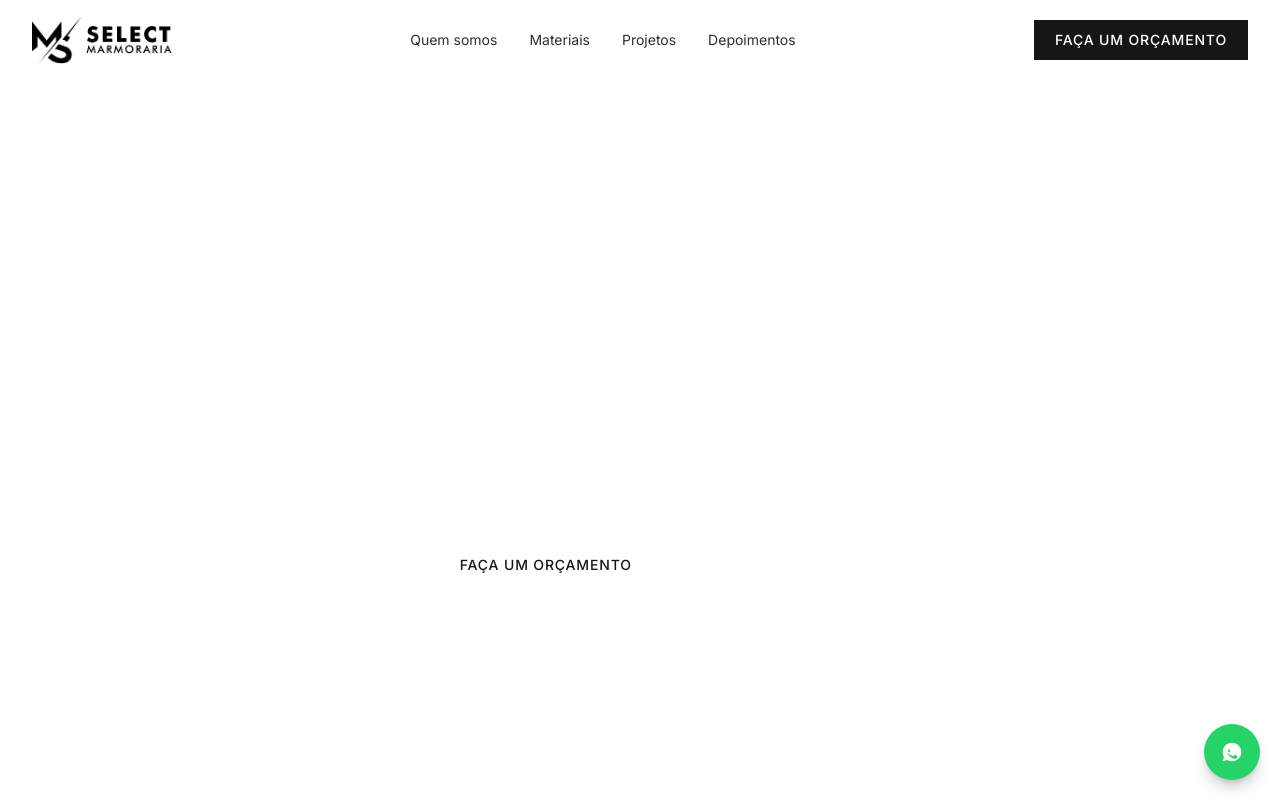
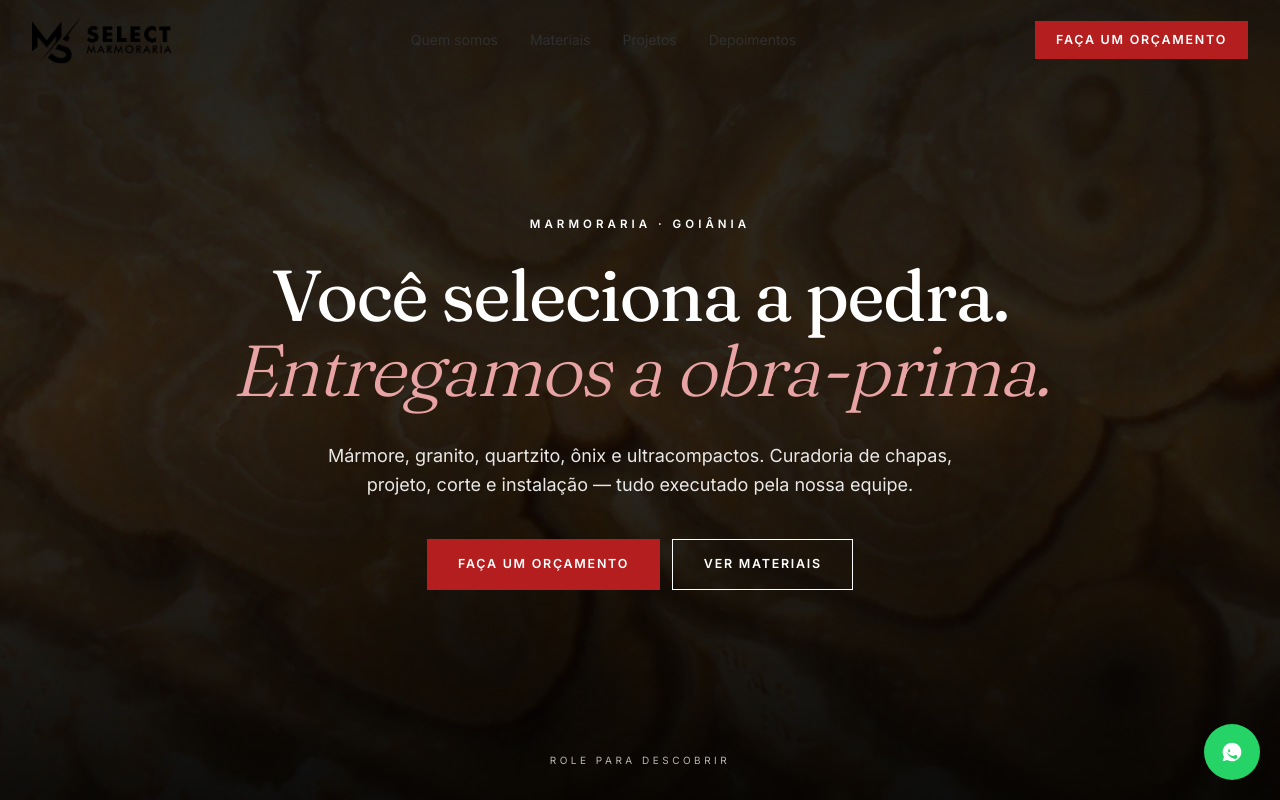
Before and after one commit to jessesdepaula-cell/select-marmores, a Next.js app: page / in a window 1280 px wide. Shown: the top 800 px of the page. Built offline with nearby package versions, Linux system fonts and the light colour scheme.

Commit message:
fix(hero): corrige stacking que escondia hero | feat(brand): adiciona vermelho como cor de destaque (botões, eyebrows, italics)

```diff
--- a/src/app/globals.css
+++ b/src/app/globals.css
@@ -7,12 +7,15 @@
   --ink-soft: #2f2f2f;
   --muted: #6b6b6b;
   --line: #e8e6e2;
-  --accent: #161616;
+  --red: #b41e1e;
+  --red-deep: #8b1414;
+  --red-soft: #fbf3f3;
 }
 
 @theme inline {
   --color-bg: var(--bg);
   --color-ink: var(--ink);
+  --color-red: var(--red);
   --font-sans: var(--font-inter);
   --font-serif: var(--font-fraunces);
 }
@@ -28,57 +31,74 @@ html, body {
 
 html { scroll-behavior: smooth; }
 
-/* Botão principal */
+/* CTA principal (vermelho da marca) */
 .btn {
   display: inline-flex;
   align-items: center;
   justify-content: center;
   gap: 0.5rem;
-  padding: 0.9rem 1.8rem;
+  padding: 0.95rem 1.9rem;
+  background: var(--red);
+  color: #fff;
+  font-size: 0.78rem;
+  font-weight: 600;
+  letter-spacing: 0.14em;
+  text-transform: uppercase;
+  border: 1px solid var(--red);
+  transition: background .2s, color .2s, border-color .2s;
+}
+.btn:hover { background: var(--red-deep); border-color: var(--red-deep); }
+
+.btn-dark {
+  display: inline-flex;
+  align-items: center;
+  justify-content: center;
+  gap: 0.5rem;
+  padding: 0.95rem 1.9rem;
   background: var(--ink);
   color: #fff;
-  font-size: 0.875rem;
-  font-weight: 500;
-  letter-spacing: 0.06em;
+  font-size: 0.78rem;
+  font-weight: 600;
+  letter-spacing: 0.14em;
   text-transform: uppercase;
   border: 1px solid var(--ink);
-  transition: background .2s, color .2s, transform .2s;
+  transition: background .2s, color .2s;
 }
-.btn:hover { background: #fff; color: var(--ink); }
+.btn-dark:hover { background: var(--red); border-color: var(--red); }
 
 .btn-outline {
   display: inline-flex;
   align-items: center;
   justify-content: center;
   gap: 0.5rem;
-  padding: 0.9rem 1.8rem;
+  padding: 0.95rem 1.9rem;
   background: transparent;
   color: var(--ink);
-  font-size: 0.875rem;
-  font-weight: 500;
-  letter-spacing: 0.06em;
+  font-size: 0.78rem;
+  font-weight: 600;
+  letter-spacing: 0.14em;
   text-transform: uppercase;
   border: 1px solid var(--ink);
-  transition: background .2s, color .2s;
+  transition: background .2s, color .2s, border-color .2s;
 }
-.btn-outline:hover { background: var(--ink); color: #fff; }
+.btn-outline:hover { background: var(--red); color: #fff; border-color: var(--red); }
 
 .btn-light {
   display: inline-flex;
   align-items: center;
   justify-content: center;
   gap: 0.5rem;
-  padding: 0.9rem 1.8rem;
+  padding: 0.95rem 1.9rem;
   background: #fff;
-  color: var(--ink);
-  font-size: 0.875rem;
-  font-weight: 500;
-  letter-spacing: 0.06em;
+  color: var(--red);
+  font-size: 0.78rem;
+  font-weight: 600;
+  letter-spacing: 0.14em;
   text-transform: uppercase;
   border: 1px solid #fff;
   transition: background .2s, color .2s, border-color .2s;
 }
-.btn-light:hover { background: transparent; color: #fff; border-color: #fff; }
+.btn-light:hover { background: var(--red); color: #fff; border-color: var(--red); }
 
 /* Inputs */
 .field {
@@ -89,19 +109,22 @@ html { scroll-behavior: smooth; }
   color: var(--ink);
   font-size: 0.95rem;
   outline: none;
-  transition: border-color .2s;
+  transition: border-color .2s, box-shadow .2s;
 }
-.field:focus { border-color: var(--ink); }
+.field:focus { border-color: var(--red); box-shadow: 0 0 0 3px rgba(180,30,30,.12); }
 
-/* Section eyebrow */
+/* Section eyebrow (sempre vermelho) */
 .eyebrow {
   display: inline-block;
-  font-size: 0.7rem;
+  font-size: 0.72rem;
   letter-spacing: 0.35em;
   text-transform: uppercase;
-  color: var(--muted);
-  font-weight: 500;
+  color: var(--red);
+  font-weight: 600;
 }
+
+/* Accent inline em títulos */
+.accent { color: var(--red); }
 
 /* Status badges (dashboard) */
 .badge { display:inline-flex; align-items:center; padding:.2rem .6rem; font-size:.72rem; font-weight:600; letter-spacing:.06em; text-transform:uppercase; border-radius:999px; }
@@ -111,11 +134,8 @@ html { scroll-behavior: smooth; }
 .badge-convertido        { background:#e6f7ec; color:#216b3a; }
 .badge-perdido           { background:#fbe6e6; color:#8a2a2a; }
 
-/* Stone tile placeholder backgrounds (each gives a sense of the rock) */
-.stone-base {
-  position: relative;
-  overflow: hidden;
-}
+/* Stone tile texture overlay */
+.stone-base { position: relative; overflow: hidden; }
 .stone-base::after {
   content: '';
   position: absolute; inset: 0;
--- a/src/components/About.tsx
+++ b/src/components/About.tsx
@@ -5,7 +5,7 @@ export default function About() {
         <span className="eyebrow">Quem somos</span>
         <h2 className="mt-5 font-serif text-3xl sm:text-5xl leading-tight max-w-3xl mx-auto">
           A virada de chave entre o
-          <span className="italic"> projeto e a obra-prima.</span>
+          <span className="italic accent"> projeto e a obra-prima.</span>
         </h2>
         <p className="mt-8 text-[var(--ink-soft)] leading-relaxed text-lg max-w-3xl mx-auto">
           Somos uma marmoraria que se comporta como um ateliê. Cada chapa é
@@ -31,7 +31,7 @@ export default function About() {
 function Stat({ n, label }: { n: string; label: string }) {
   return (
     <div className="bg-white py-8 px-4">
-      <div className="font-serif text-3xl sm:text-4xl">{n}</div>
+      <div className="font-serif text-3xl sm:text-4xl accent">{n}</div>
       <div className="mt-2 text-xs uppercase tracking-[0.2em] text-[var(--muted)]">{label}</div>
     </div>
   );
--- a/src/components/Hero.tsx
+++ b/src/components/Hero.tsx
@@ -2,38 +2,48 @@ import Image from 'next/image';
 
 export default function Hero() {
   return (
-    <section id="topo" className="relative min-h-[100svh] flex items-center text-white overflow-hidden">
-      {/* Background */}
-      <div className="absolute inset-0 -z-10">
+    <section
+      id="topo"
+      className="relative min-h-[100svh] flex items-center text-white overflow-hidden isolate"
+    >
+      {/* Background image + scrim */}
+      <div className="absolute inset-0">
         <Image
           src="/brand/onyx-miele.jpg"
           alt=""
           fill
           priority
+          sizes="100vw"
           className="object-cover"
         />
-        <div className="absolute inset-0 bg-black/55" />
-        <div className="absolute inset-0 bg-gradient-to-b from-black/60 via-black/30 to-black/70" />
+        <div className="absolute inset-0 bg-black/60" />
+        <div className="absolute inset-0 bg-gradient-to-b from-black/55 via-black/30 to-black/80" />
       </div>
 
-      <div className="max-w-5xl mx-auto px-5 sm:px-8 py-32 text-center">
-        <span className="eyebrow !text-white/80">Marmoraria · Goiânia</span>
+      <div className="relative z-10 max-w-5xl mx-auto px-5 sm:px-8 py-32 text-center">
+        <span className="eyebrow !text-white">Marmoraria · Goiânia</span>
         <h1 className="mt-6 font-serif text-4xl sm:text-6xl lg:text-7xl leading-[1.05] tracking-tight">
           Você seleciona a pedra.
-          <span className="block italic font-light">Entregamos a obra-prima.</span>
+          <span className="block italic font-light" style={{ color: '#e8a4a4' }}>
+            Entregamos a obra-prima.
+          </span>
         </h1>
-        <p className="mt-8 text-base sm:text-lg text-white/85 max-w-2xl mx-auto leading-relaxed">
+        <p className="mt-8 text-base sm:text-lg text-white/90 max-w-2xl mx-auto leading-relaxed">
           Mármore, granito, quartzito, ônix e ultracompactos. Curadoria de chapas,
           projeto, corte e instalação — tudo executado pela nossa equipe.
         </p>
         <div className="mt-10 flex flex-wrap justify-center gap-3">
-          <a href="#contato" className="btn-light">Faça um orçamento</a>
-          <a href="#materiais" className="btn-outline !border-white !text-white hover:!bg-white hover:!text-[var(--ink)]">Ver materiais</a>
+          <a href="#contato" className="btn">Faça um orçamento</a>
+          <a
+            href="#materiais"
+            className="btn-outline !border-white !text-white hover:!border-[var(--red)]"
+          >
+            Ver materiais
+          </a>
         </div>
       </div>
 
-      {/* Bottom indicator */}
-      <div className="absolute bottom-8 left-1/2 -translate-x-1/2 text-white/60 text-xs uppercase tracking-[0.3em]">
+      <div className="absolute bottom-8 left-1/2 -translate-x-1/2 z-10 text-white/70 text-[10px] uppercase tracking-[0.35em]">
         Role para descobrir
       </div>
     </section>
--- a/src/components/Materials.tsx
+++ b/src/components/Materials.tsx
@@ -97,7 +97,7 @@ export default function Materials() {
           <span className="eyebrow">Materiais</span>
           <h2 className="mt-5 font-serif text-3xl sm:text-5xl leading-tight max-w-3xl mx-auto">
             Mais de 60 pedras nobres
-            <span className="italic"> para a sua obra.</span>
+            <span className="italic accent"> para a sua obra.</span>
           </h2>
           <p className="mt-6 text-[var(--ink-soft)] max-w-xl mx-auto">
             Clássicos italianos, exóticos brasileiros e ultracompactos de última
@@ -112,8 +112,8 @@ export default function Materials() {
               onClick={() => setActive(c.id)}
               className={`text-xs uppercase tracking-[0.2em] px-5 py-2.5 border transition-colors ${
                 active === c.id
-                  ? 'bg-[var(--ink)] text-white border-[var(--ink)]'
-                  : 'bg-white text-[var(--ink-soft)] border-[var(--line)] hover:border-[var(--ink)]'
+                  ? 'bg-[var(--red)] text-white border-[var(--red)]'
+                  : 'bg-white text-[var(--ink-soft)] border-[var(--line)] hover:border-[var(--red)] hover:text-[var(--red)]'
               }`}
             >
               {c.label}
--- a/src/components/Projects.tsx
+++ b/src/components/Projects.tsx
@@ -17,7 +17,7 @@ export default function Projects() {
           <span className="eyebrow">Projetos</span>
           <h2 className="mt-5 font-serif text-3xl sm:text-5xl leading-tight max-w-3xl mx-auto">
             Obras que transformam
-            <span className="italic"> ambientes.</span>
+            <span className="italic accent"> ambientes.</span>
           </h2>
         </div>
 
```
Also changed, not shown: src/components/LeadForm.tsx (+5 -3 lines), src/components/Testimonials.tsx (+6 -6 lines).
